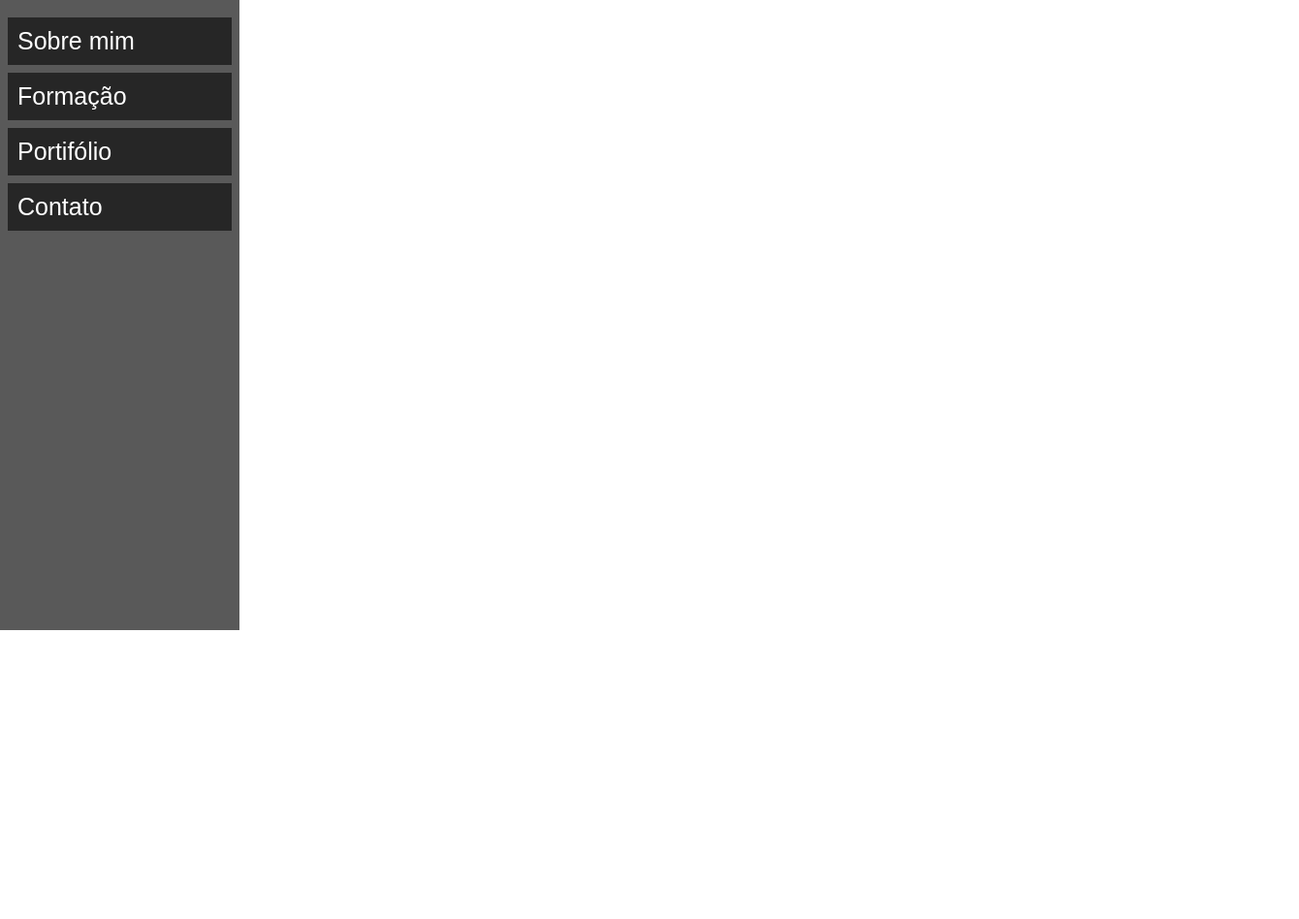
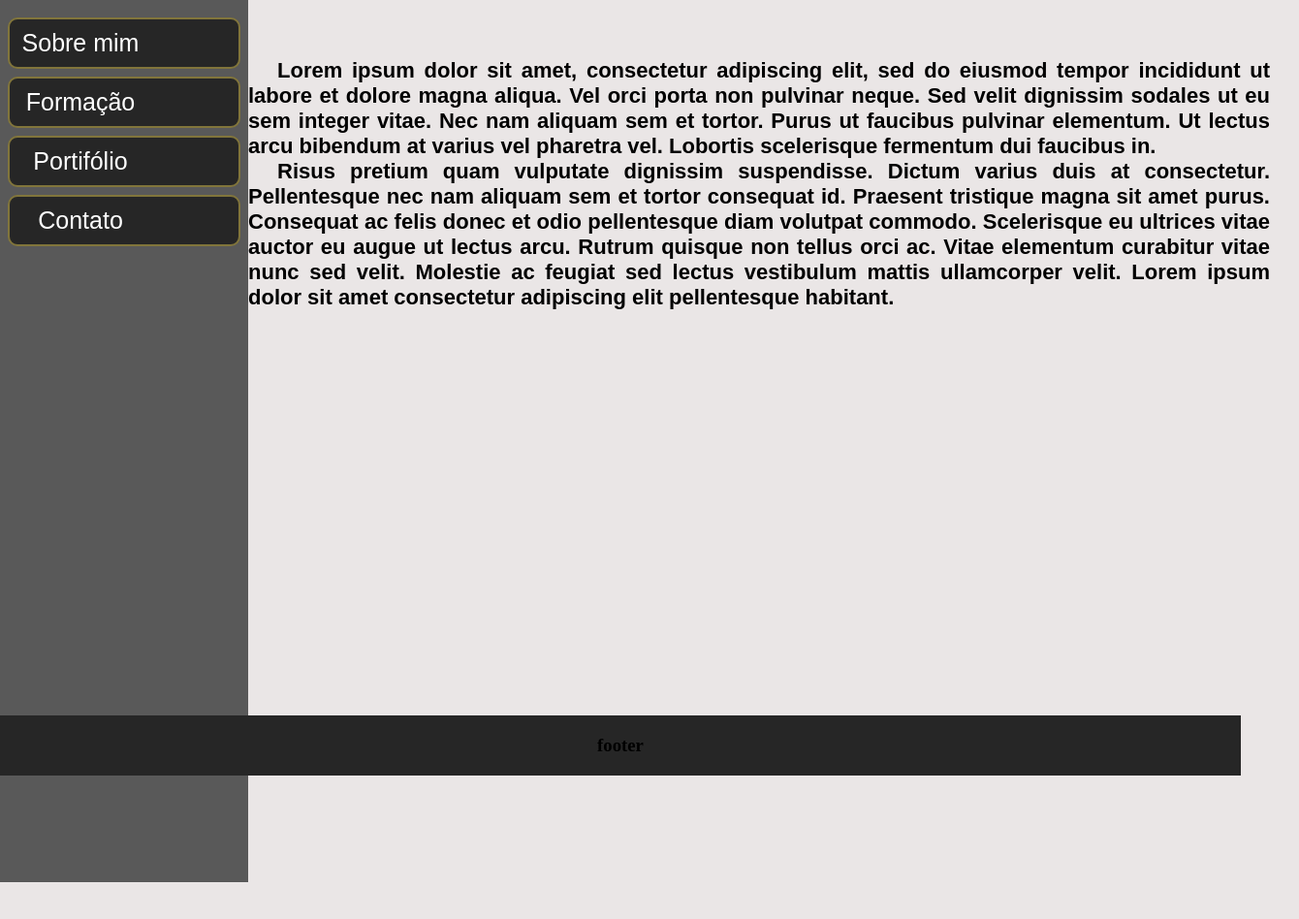
Before and after one commit to pires1945/pires1945.github.io, a plain HTML site: page index.html in a window 1280 px wide. Shown: the whole page at 97% size, 1340 px wide, since content can reach past the window. Before the commit the page ends 800 px from the top, so only its background shows below. Drawn offline with Linux system fonts and the light colour scheme.

Commit message:
criado o footer e campo para texto

```diff
--- a/index.html
+++ b/index.html
@@ -10,13 +10,30 @@
         <section>
             <nav>
                 <ul>
-                    <li><a href=""> Sobre mim</a></li>
-                    <li><a href="">Formação</a></li>
-                    <li><a href="">Portifólio</a></li>
-                    <li><a href="">Contato</a></li>
+                    <li><a href="" class="sobre"> Sobre mim</a></li>
+                    <li><a href="" class="formacao">Formação</a></li>
+                    <li><a href="" class="portifolio">Portifólio</a></li>
+                    <li><a href="" class="contato">Contato</a></li>
                 </ul>
             </nav>
         </section>
+        <article>
+            <div class="texto">
+                <p>Lorem ipsum dolor sit amet, consectetur adipiscing elit, sed do eiusmod tempor incididunt ut labore et dolore magna aliqua.
+                    Vel orci porta non pulvinar neque. Sed velit dignissim sodales ut eu sem integer vitae. Nec nam aliquam sem et tortor.
+                    Purus ut faucibus pulvinar elementum. Ut lectus arcu bibendum at varius vel pharetra vel.
+                    Lobortis scelerisque fermentum dui faucibus in. </p>
 
+                    <p>
+                        Risus pretium quam vulputate dignissim suspendisse. Dictum varius duis at consectetur. Pellentesque nec nam aliquam sem et tortor consequat id. Praesent tristique magna sit amet purus.
+                    Consequat ac felis donec et odio pellentesque diam volutpat commodo. Scelerisque eu ultrices vitae auctor eu augue ut lectus arcu.
+                    Rutrum quisque non tellus orci ac. Vitae elementum curabitur vitae nunc sed velit. Molestie ac feugiat sed lectus vestibulum mattis ullamcorper velit.
+                    Lorem ipsum dolor sit amet consectetur adipiscing elit pellentesque habitant.
+                </p>
+            </div>
+        </article>
+        <footer>
+            <h3>footer</h3>
+        </footer>
     </body>
 </html>
--- a/style.css
+++ b/style.css
@@ -1,4 +1,4 @@
-body{
+*{
     margin: 0px;
 }
 
@@ -15,13 +15,12 @@ a:active, a:link{
 section {
     float: left;
     background-color: hsl(0, 0%, 35%);
-    height: 650px;
-    z-index: 1;
+    width: 20%;
 }
 
 nav{
     padding-top: 10px;
-    z-index: 3;
+    height: 900px;
 }
 
 ul{
@@ -35,4 +34,36 @@ ul{
     background-color: hsl(0, 0%, 15%);
     margin: 8px;
     padding: 10px 100px 10px 10px;
+    border: 2px solid hsla(49, 40%, 41%, 0.849);
+    border-radius: 10px;
+    text-align: center;
  }
+
+
+
+ article{
+    background-color: hsl(0, 8%, 91%);
+    height: 900px;
+    padding: 30px;
+    width: 100%;
+ }
+
+ footer {
+    clear: both;
+    text-align: center;
+    width: 100%;
+    background-color: hsl(0, 0%, 15%);
+    padding: 20px 0px 20px 0px;
+    position: fixed;
+    bottom: 0%;
+ }
+
+ .texto{
+    text-align: justify;
+    font-size: 22px;
+    text-indent: 30px;
+    padding-top: 30px;
+    padding-left: 30px;
+    font-family: Arial, Helvetica, sans-serif;
+    font-weight: 600;
+ }
--- /dev/null
+++ b/style_teste.css
@@ -0,0 +1,3 @@
+.section {
+    background-color: hsl(0, 0%, 35%);
+}
```
Also changed, not shown: teste.html (+9 -3 lines).
